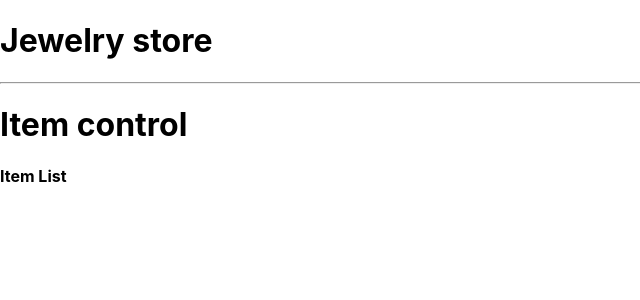
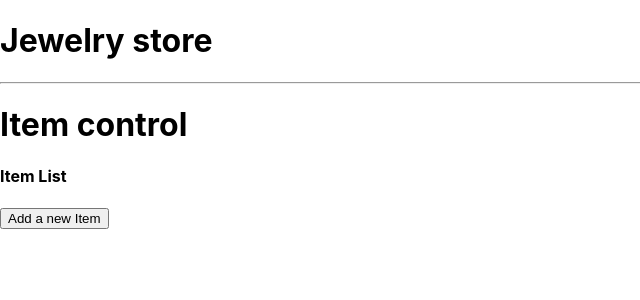
Before and after one commit to fc-dogan/merch-site, a React (Create React App) app: page / in a window 1280 px wide. Shown: the top 300 px of the page, without its empty margins (0-640 px from the left). Built offline with nearby package versions, Linux system fonts and the light colour scheme.

Commit message:
add button to toggle between NewItemForm and ItemList

```diff
--- a/src/components/ItemContol.js
+++ b/src/components/ItemContol.js
@@ -3,31 +3,42 @@ import ItemList from './ItemList';
 import NewItemForm from './NewItemForm';
 
 class ItemControl extends React.Component {
+
   constructor(props){
     super(props);
     this.state = {
       formVisibleOnPage: false,
-      allItemList: [
-        { name: "Star Sapphire Ring",
+      masterItemList: [
+        {name: "Star Sapphire Ring",
           quantity: 2,
           description: "sugarloaf cabochon, pale mauve star Sapphire, 17.90 carats."},
       ]
     };
   }
 
+  handleClick = () => {
+    this.setState(prevState => ({
+      formVisibleOnPage: !prevState.formVisibleOnPage
+    }));
+  }
+
 
   render(){
     let currentlyVisibleState = null;
+    let buttonText = null;
     if(this.state.formVisibleOnPage){
       currentlyVisibleState = <NewItemForm />
+      buttonText = "Return to Item List";
     } else {
-      currentlyVisibleState = <ItemList itemList={this.state.allItemlist}/>
+      currentlyVisibleState = <ItemList itemList={this.state.masterItemlist} />
+      buttonText = "Add a new Item";
     }
     return (
       <React.Fragment>
         <hr/>
         <h1>Item control</h1>
         {currentlyVisibleState}
+        <button onclick={this.handleClick}>{buttonText}</button>
       </React.Fragment>
     )
   }
```
Also changed, not shown: src/components/ItemList.js (+4 -3 lines).
